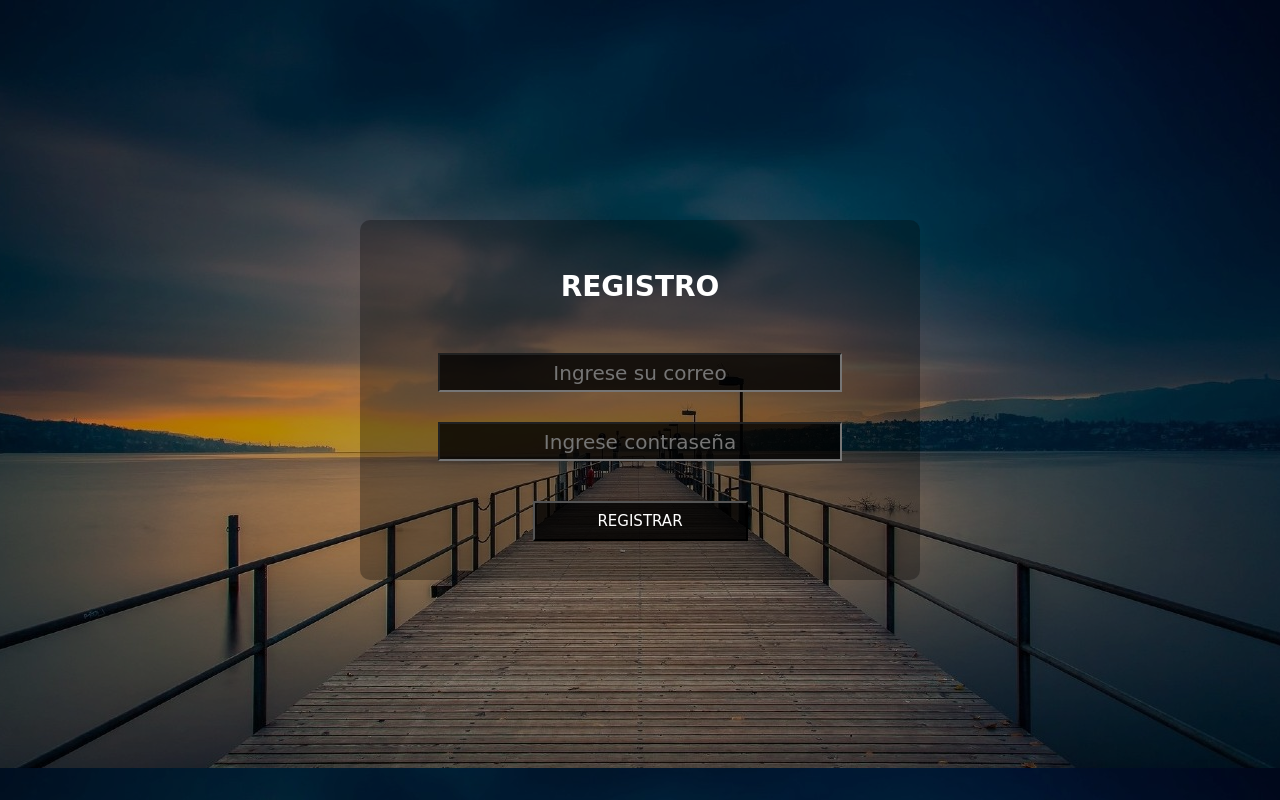
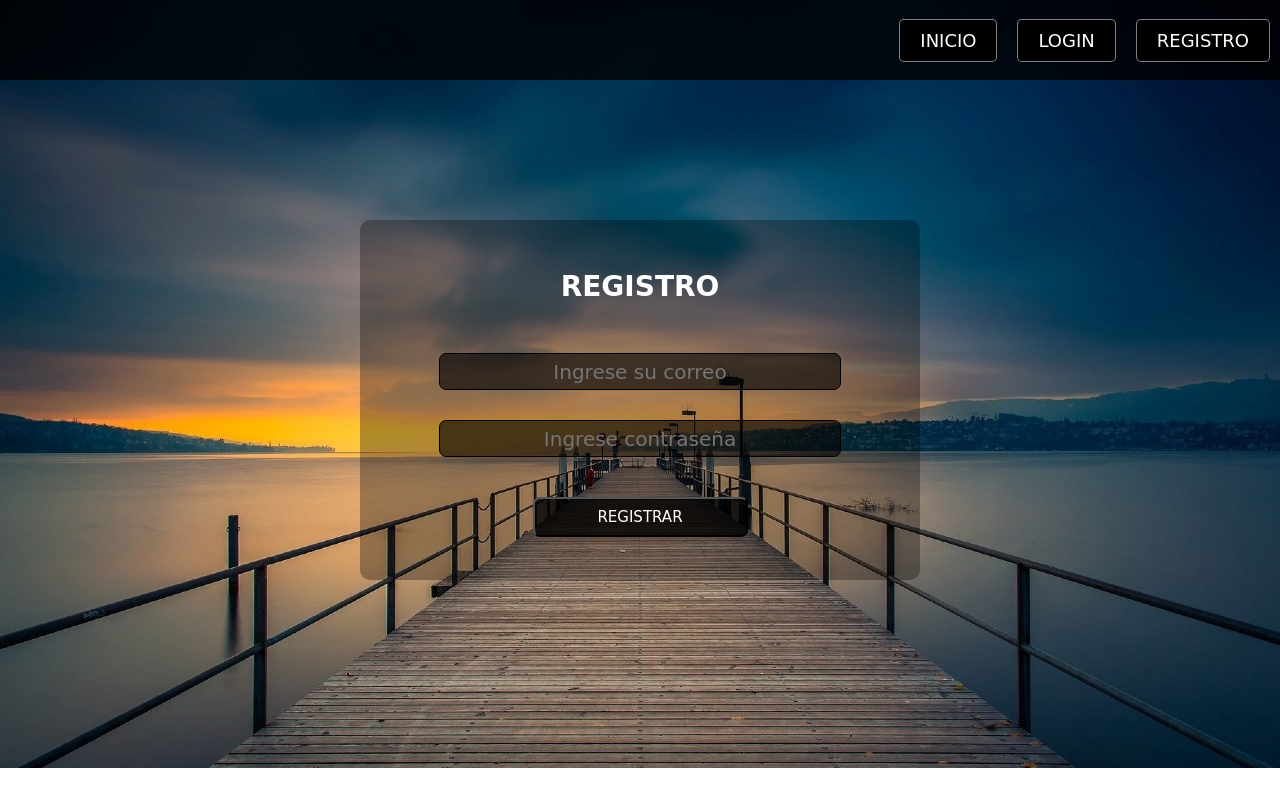
Before and after one commit to raphaelbravo19/Autenticacion, a plain HTML site: page index.html in a window 1280 px wide. Drawn offline with nearby package versions, Linux system fonts and the light colour scheme; a web font is replaced by a local one.

Commit message:
nuevos cambios

```diff
--- a/index.html
+++ b/index.html
@@ -6,6 +6,7 @@
     <meta http-equiv="X-UA-Compatible" content="ie=edge">
     <link rel="stylesheet" href="styles/estilos.css">
     <link href="https://fonts.googleapis.com/css?family=Forum|Prosto+One" rel="stylesheet">
+    <script src="https://ajax.googleapis.com/ajax/libs/jquery/3.3.1/jquery.min.js"></script>
     <title>Autentication</title>
 </head>
 <body>
@@ -25,7 +26,13 @@
 
 
     </script>
-    <div class="overlay"></div>
+    <div class="overlay">
+        <span>
+            <a href="#">INICIO</a>
+            <a href="login.html">LOGIN</a>
+            <a href="index.html">REGISTRO</a>
+        </span>
+    </div>
     <div class="container">
 
         <h2>REGISTRO</h2>
--- a/styles/estilos.css
+++ b/styles/estilos.css
@@ -6,14 +6,47 @@ body{
     position: absolute;
     background-image: url("../img/fondo.jpg");
     background-position: 50% 0;
+    background-repeat: no-repeat;
 }
 .overlay{
     position: fixed;
     top:0;
     left: 0;
-    background-color: rgba(0, 0, 0, .3);
     width: 100%;
-    height: 100%;
+    height: 80px;
+    transition: all .3s;
+    display: flex;
+    align-items: center;
+}
+.overlay span{
+    visibility: hidden;
+    display: flex;
+    justify-content: flex-end;
+    width: 100%;
+}
+.overlay span a{
+    transition: visibility .1s, background-color .3s, color .3s, border .3s;
+    text-decoration: none;
+    color: white;
+    font-size: 18px;
+    font-family: 'Prosto One', cursive;
+    margin: 10px;
+    padding: 10px 20px;
+    background-color: rgba(0, 0, 0, 1);
+    border-radius: 5px;
+    border: 1px solid rgba(255, 255, 255, 0.5);
+}
+.overlay span a:hover{
+    color: black;
+    background-color: rgba(255, 255, 255, .5);
+    border: 1px solid rgba(255, 255, 255, 1);
+}
+.overlay:hover{
+    background-color: rgba(0, 0, 0, .8);
+}
+.overlay:hover span{
+    transition: all .3s;
+    visibility: visible;
 }
 .container{
     background-color: rgba(0, 0, 0, 0.3);
@@ -39,7 +72,7 @@ body{
     text-align: center;
 }
 .container input{
-    background-color: rgba(0, 0, 0, 0.8);
+    background-color: rgba(0, 0, 0, 0.6);
     color: #fff;
     height: 35px;
     width: 80%;
@@ -47,8 +80,13 @@ body{
     font-family: 'Forum', cursive;
     margin-top: 30px;
     text-align: center;
+    border: 1px solid black;
+    border-radius: 7px;
 }
-
+input:focus{
+    border: 1px solid white;
+    background-color: rgba(0, 0, 0, 0.8);
+}
 .container button{
     background-color: rgba(0, 0, 0, 0.8);
     color: #fff;
@@ -59,6 +97,8 @@ body{
     margin-top: 40px;
     text-align: center;
     transition: all .3s;
+    cursor: pointer;
+    border-radius: 7px;
 }
 button:hover{
     background-color: rgba(255, 255, 255, 0.8);
@@ -78,3 +118,9 @@ button:hover{
         font-size: 15px;
     }
 }
+@media(max-height:600px){
+    .container{
+        height: 60%;
+        top:60%;
+    }
+}
```
Also changed, not shown: login.html (+8 -1 lines), img/fondo2.jpg (added).
